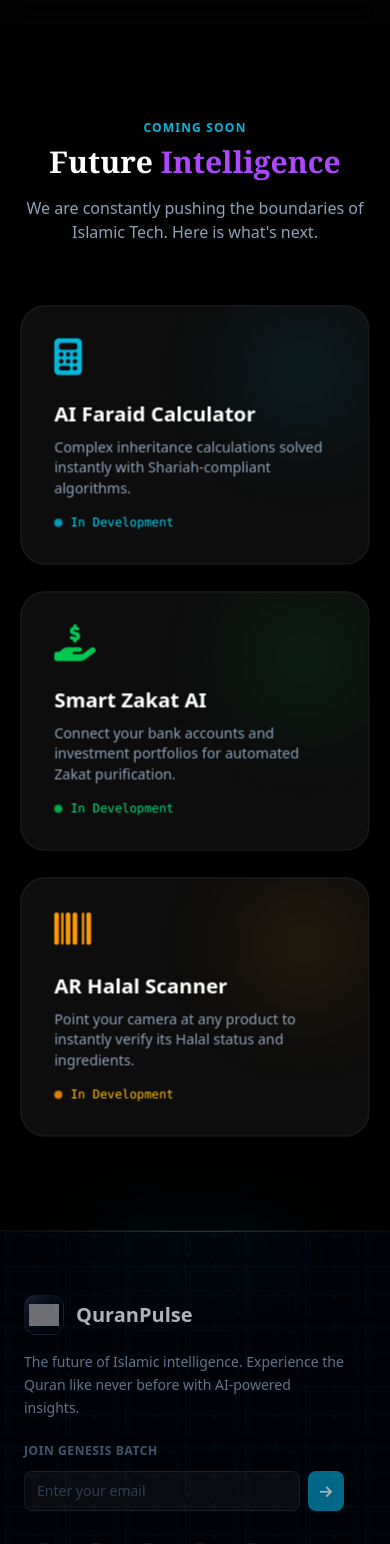
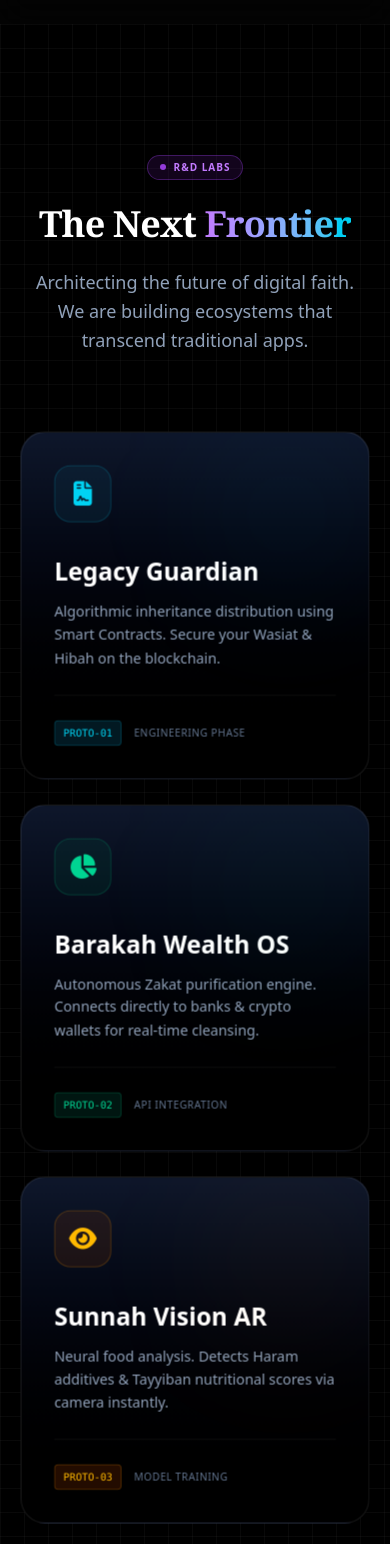
Before and after one commit to thisisniagahub/QuranPulse-v6.0, a React (Vite) app: page / in a window 390 px wide. Shown: the part 5400-6944 px from the top of the page. Built offline with nearby package versions, Linux system fonts and the light colour scheme; grey boxes are pictures that could not be loaded; a web font is replaced by a local one.

Commit message:
style(landing): Upgrade Hero Section phone mockup to high-fidelity UI

```diff
--- a/src/modules/landing/components/AdvancedTools.tsx
+++ b/src/modules/landing/components/AdvancedTools.tsx
@@ -2,53 +2,73 @@ import React from 'react';
 import { TiltCard } from './TiltCard';
 
 export const AdvancedTools = () => (
-    <section className="py-24 bg-black relative z-10">
-        <div className="max-w-7xl mx-auto px-6">
-            <div className="text-center mb-16">
-                <span className="text-cyan-500 font-bold tracking-widest uppercase text-xs mb-2 block">Coming Soon</span>
-                <h2 className="text-3xl md:text-5xl font-bold font-serif text-white mb-4">Future <span className="text-purple-500">Intelligence</span></h2>
-                <p className="text-slate-400 max-w-2xl mx-auto">We are constantly pushing the boundaries of Islamic Tech. Here is what's next.</p>
+    <section className="py-32 bg-black relative z-10 overflow-hidden">
+        {/* Background Grid */}
+        <div className="absolute inset-0 bg-[linear-gradient(to_right,#80808012_1px,transparent_1px),linear-gradient(to_bottom,#80808012_1px,transparent_1px)] bg-[size:24px_24px]"></div>
+
+        <div className="max-w-7xl mx-auto px-6 relative z-10">
+            <div className="text-center mb-20">
+                <div className="inline-flex items-center gap-2 px-3 py-1 rounded-full bg-purple-900/20 border border-purple-500/30 text-purple-400 text-[10px] font-bold uppercase tracking-widest mb-6">
+                    <span className="w-1.5 h-1.5 rounded-full bg-purple-500 animate-pulse"></span>
+                    R&D Labs
+                </div>
+                <h2 className="text-4xl md:text-6xl font-bold font-serif text-white mb-6 tracking-tight">The Next <span className="text-transparent bg-clip-text bg-gradient-to-r from-purple-400 to-cyan-400">Frontier</span></h2>
+                <p className="text-slate-400 max-w-2xl mx-auto text-lg font-light leading-relaxed">
+                    Architecting the future of digital faith. We are building ecosystems that transcend traditional apps.
+                </p>
             </div>
 
             <div className="grid grid-cols-1 md:grid-cols-3 gap-8">
-                {/* Tool 1: Faraid */}
+                {/* Tool 1: Legacy Guardian */}
                 <TiltCard>
-                    <div className="bg-white/5 border border-white/10 rounded-3xl p-8 h-full relative overflow-hidden group hover:border-cyan-500/30 transition-colors">
-                        <div className="absolute top-0 right-0 w-32 h-32 bg-cyan-500/10 rounded-full blur-2xl group-hover:bg-cyan-500/20 transition-colors"></div>
-                        <i className="fa-solid fa-calculator text-4xl text-cyan-500 mb-6"></i>
-                        <h3 className="text-xl font-bold text-white mb-2">AI Faraid Calculator</h3>
-                        <p className="text-slate-400 text-sm mb-4">Complex inheritance calculations solved instantly with Shariah-compliant algorithms.</p>
-                        <div className="flex items-center gap-2 text-xs font-mono text-cyan-400">
-                            <span className="w-2 h-2 bg-cyan-500 rounded-full animate-pulse"></span>
-                            In Development
+                    <div className="bg-gradient-to-b from-slate-900 to-black border border-white/10 rounded-3xl p-8 h-full relative overflow-hidden group hover:border-cyan-500/50 transition-all duration-500">
+                        <div className="absolute top-0 right-0 w-40 h-40 bg-cyan-500/5 rounded-full blur-3xl group-hover:bg-cyan-500/10 transition-all"></div>
+                        <div className="w-14 h-14 rounded-2xl bg-cyan-900/20 border border-cyan-500/20 flex items-center justify-center mb-8 group-hover:scale-110 transition-transform duration-500">
+                            <i className="fa-solid fa-file-contract text-2xl text-cyan-400"></i>
+                        </div>
+                        <h3 className="text-2xl font-bold text-white mb-3 group-hover:text-cyan-400 transition-colors">Legacy Guardian</h3>
+                        <p className="text-slate-400 text-sm mb-6 leading-relaxed">
+                            Algorithmic inheritance distribution using Smart Contracts. Secure your Wasiat & Hibah on the blockchain.
+                        </p>
+                        <div className="flex items-center gap-3 pt-6 border-t border-white/5">
+                            <div className="px-2 py-1 rounded bg-cyan-950/50 border border-cyan-500/20 text-[10px] text-cyan-400 font-mono">PROTO-01</div>
+                            <span className="text-[10px] text-slate-500 uppercase tracking-wider">Engineering Phase</span>
                         </div>
                     </div>
                 </TiltCard>
 
-                {/* Tool 2: Zakat AI */}
+                {/* Tool 2: Wealth OS */}
                 <TiltCard>
-                    <div className="bg-white/5 border border-white/10 rounded-3xl p-8 h-full relative overflow-hidden group hover:border-green-500/30 transition-colors">
-                        <div className="absolute top-0 right-0 w-32 h-32 bg-green-500/10 rounded-full blur-2xl group-hover:bg-green-500/20 transition-colors"></div>
-                        <i className="fa-solid fa-hand-holding-dollar text-4xl text-green-500 mb-6"></i>
-                        <h3 className="text-xl font-bold text-white mb-2">Smart Zakat AI</h3>
-                        <p className="text-slate-400 text-sm mb-4">Connect your bank accounts and investment portfolios for automated Zakat purification.</p>
-                        <div className="flex items-center gap-2 text-xs font-mono text-green-400">
-                            <span className="w-2 h-2 bg-green-500 rounded-full animate-pulse"></span>
-                            In Development
+                    <div className="bg-gradient-to-b from-slate-900 to-black border border-white/10 rounded-3xl p-8 h-full relative overflow-hidden group hover:border-emerald-500/50 transition-all duration-500">
+                        <div className="absolute top-0 right-0 w-40 h-40 bg-emerald-500/5 rounded-full blur-3xl group-hover:bg-emerald-500/10 transition-all"></div>
+                        <div className="w-14 h-14 rounded-2xl bg-emerald-900/20 border border-emerald-500/20 flex items-center justify-center mb-8 group-hover:scale-110 transition-transform duration-500">
+                            <i className="fa-solid fa-chart-pie text-2xl text-emerald-400"></i>
+                        </div>
+                        <h3 className="text-2xl font-bold text-white mb-3 group-hover:text-emerald-400 transition-colors">Barakah Wealth OS</h3>
+                        <p className="text-slate-400 text-sm mb-6 leading-relaxed">
+                            Autonomous Zakat purification engine. Connects directly to banks & crypto wallets for real-time cleansing.
+                        </p>
+                        <div className="flex items-center gap-3 pt-6 border-t border-white/5">
+                            <div className="px-2 py-1 rounded bg-emerald-950/50 border border-emerald-500/20 text-[10px] text-emerald-400 font-mono">PROTO-02</div>
+                            <span className="text-[10px] text-slate-500 uppercase tracking-wider">API Integration</span>
                         </div>
                     </div>
                 </TiltCard>
 
-                {/* Tool 3: Halal Scanner */}
+                {/* Tool 3: Sunnah Vision */}
                 <TiltCard>
-                    <div className="bg-white/5 border border-white/10 rounded-3xl p-8 h-full relative overflow-hidden group hover:border-amber-500/30 transition-colors">
-                        <div className="absolute top-0 right-0 w-32 h-32 bg-amber-500/10 rounded-full blur-2xl group-hover:bg-amber-500/20 transition-colors"></div>
-                        <i className="fa-solid fa-barcode text-4xl text-amber-500 mb-6"></i>
-                        <h3 className="text-xl font-bold text-white mb-2">AR Halal Scanner</h3>
-                        <p className="text-slate-400 text-sm mb-4">Point your camera at any product to instantly verify its Halal status and ingredients.</p>
-                        <div className="flex items-center gap-2 text-xs font-mono text-amber-400">
-                            <span className="w-2 h-2 bg-amber-500 rounded-full animate-pulse"></span>
-                            In Development
+                    <div className="bg-gradient-to-b from-slate-900 to-black border border-white/10 rounded-3xl p-8 h-full relative overflow-hidden group hover:border-amber-500/50 transition-all duration-500">
+                        <div className="absolute top-0 right-0 w-40 h-40 bg-amber-500/5 rounded-full blur-3xl group-hover:bg-amber-500/10 transition-all"></div>
+                        <div className="w-14 h-14 rounded-2xl bg-amber-900/20 border border-amber-500/20 flex items-center justify-center mb-8 group-hover:scale-110 transition-transform duration-500">
+                            <i className="fa-solid fa-eye text-2xl text-amber-400"></i>
+                        </div>
+                        <h3 className="text-2xl font-bold text-white mb-3 group-hover:text-amber-400 transition-colors">Sunnah Vision AR</h3>
+                        <p className="text-slate-400 text-sm mb-6 leading-relaxed">
+                            Neural food analysis. Detects Haram additives & Tayyiban nutritional scores via camera instantly.
+                        </p>
+                        <div className="flex items-center gap-3 pt-6 border-t border-white/5">
+                            <div className="px-2 py-1 rounded bg-amber-950/50 border border-amber-500/20 text-[10px] text-amber-400 font-mono">PROTO-03</div>
+                            <span className="text-[10px] text-slate-500 uppercase tracking-wider">Model Training</span>
                         </div>
                     </div>
                 </TiltCard>
--- a/src/modules/landing/components/HeroSection.tsx
+++ b/src/modules/landing/components/HeroSection.tsx
@@ -189,7 +189,7 @@ export const HeroSection: React.FC<HeroSectionProps> = ({ onGetStarted, spotsLef
                     {/* Dynamic Island / Notch */}
                     <div className="absolute top-0 left-1/2 -translate-x-1/2 h-6 sm:h-7 w-28 sm:w-32 bg-black rounded-b-2xl z-50 flex items-center justify-center">
                         <div className="w-14 sm:w-16 h-3 sm:h-4 bg-black rounded-full flex items-center justify-end px-2 gap-1">
-                             <div className={`w-1 h-1 rounded-full bg-green-500 ${isPlaying ? 'animate-ping' : ''}`}></div>
+                             <div className="w-1 h-1 rounded-full bg-green-500"></div>
                         </div>
                     </div>
 
@@ -330,7 +330,6 @@ export const HeroSection: React.FC<HeroSectionProps> = ({ onGetStarted, spotsLef
                     {/* --- SCREEN: SMART DEEN AI --- */}
                     {activeScreen === 'smart-deen' && (
                         <div className="flex-1 flex flex-col animate-fade-in bg-[#050505] relative overflow-hidden">
-
                             {/* Maze Pattern Background */}
                             <div className="absolute top-0 left-0 w-full h-32 opacity-10 pointer-events-none z-0">
                                 <svg width="100%" height="100%" xmlns="http://www.w3.org/2000/svg">
```
Also changed, not shown: src/modules/quran/QuranList.tsx (+82 -148 lines), 2 other files (tests, documents, lock files or other folders).
